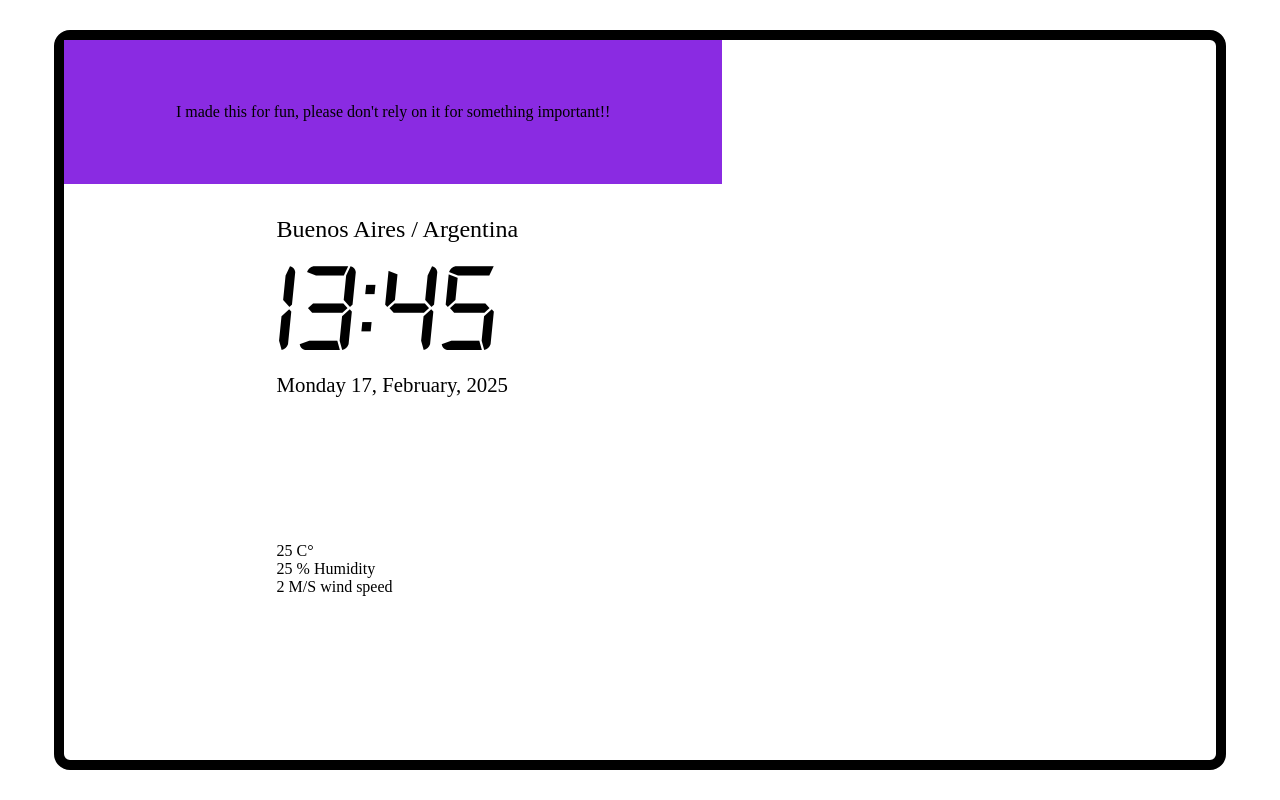
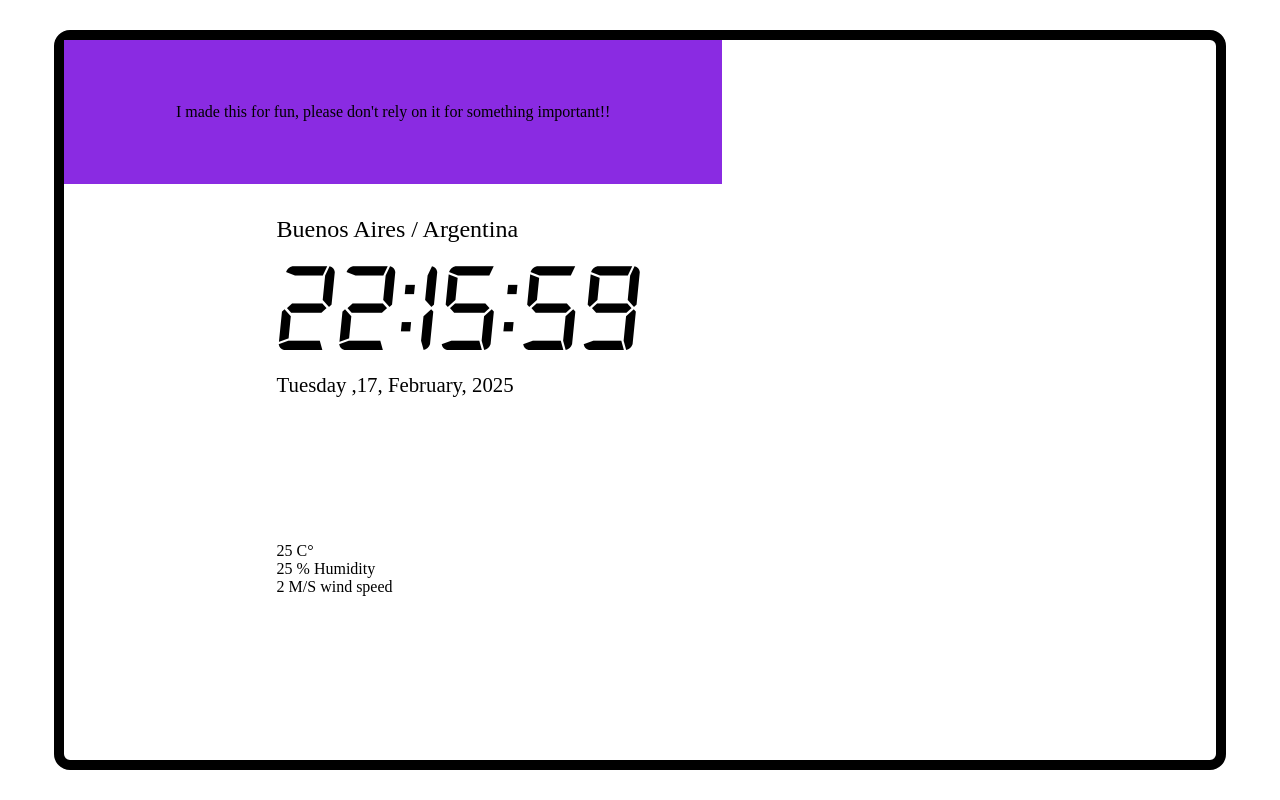
Before and after one commit to sbassan1/weather-app, a website built with webpack: page src/template.html in a window 1280 px wide. Built offline with nearby package versions, Linux system fonts and the light colour scheme; a web font is replaced by a local one.

Commit message:
Added functional time, just for BsAs

```diff
--- a/src/index.js
+++ b/src/index.js
@@ -1 +1,27 @@
 import "./styles/styles.css"
+
+const months = [
+    "January", "February", "March", "April",
+    "May", "June", "July", "August",
+    "September", "October", "November", "December"
+];
+
+const days = [
+    "Monday", "Tuesday", "Wednesday", "Thursday", "Friday", "Saturday", "Sunday"
+];
+
+// Update this to get the day/month/years updated
+setInterval(function(){
+    let date = new Date();
+
+    let second = date.getSeconds();
+    let minute = date.getMinutes();
+    let hour = date.getHours();
+    let dayName = date.getDay();
+    let dayNum = date.getDate();
+    let monthNum = date.getMonth();
+    let year = date.getFullYear();
+
+    document.getElementById('date').innerHTML = days[dayName] + " ," + dayNum + ", " + months[monthNum] + ", " + year;
+    document.getElementById('time').innerHTML = hour + ":" + minute + ":" + second;
+    },1000);
```
Also changed, not shown: src/template.html (+1 -1 lines).
